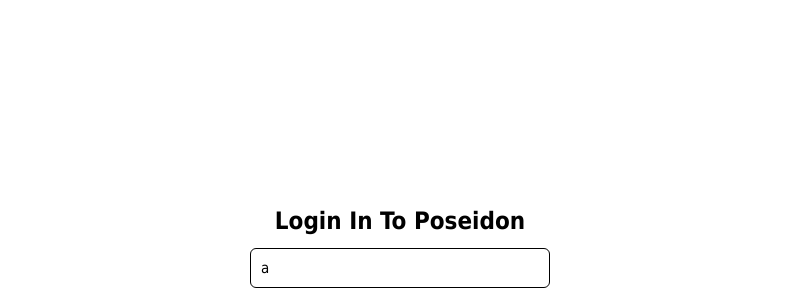
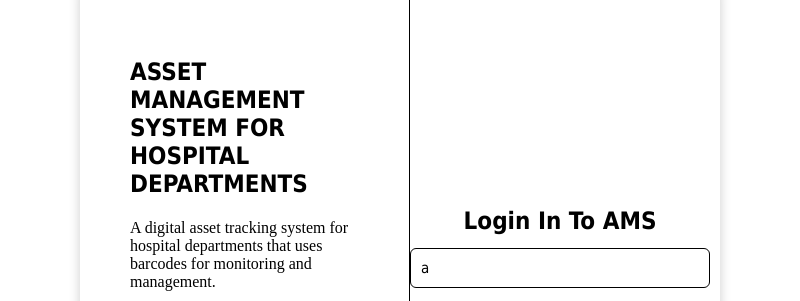
Before and after one commit to No-zel/mch-inventory-software, an Electron app: page src/views/login.html in a window 800 px wide. Shown: the part 96-397 px from the top of the page. Drawn offline with Linux system fonts and the light colour scheme.

Commit message:
before presentation

```diff
--- a/src/js/functions/applyFilter.js
+++ b/src/js/functions/applyFilter.js
@@ -1,8 +1,8 @@
 import { populateTable, populateDataCounter } from '../index.js';
 
 export function applyFilter(e) {
+  const loadingIndicator = document.getElementById("loading");
   e.preventDefault();
-
   const selected = Array.from(document.querySelectorAll('#FilterForm input:checked'))
 
     const filters = {
@@ -30,8 +30,15 @@
 
   const filteredItems = reportItems.length ? reportItems : window.allItems;
 
-
-  populateTable(filteredItems);
-  populateDataCounter();
-  filterModal.style.display = "none";
+  loadingIndicator.style.display = "flex";
+  try {
+    populateTable(filteredItems);
+    populateDataCounter();
+    filterModal.style.display = "none";
+  } catch {
+    console.error("err")
+    filterModal.style.display = "none";
+  } finally {
+    loadingIndicator.style.display = "none";
+  }
 }
--- a/src/js/functions/populateOverviewModal.js
+++ b/src/js/functions/populateOverviewModal.js
@@ -44,8 +44,10 @@
 
             Object.entries(subCategoryGroups).forEach(([acc, items]) => {
                 const subCatwrapper = document.createElement("div");
+                subCatwrapper.style.borderLeft = "5px solid #f0f0f0";
                 subCatwrapper.style.marginTop = "10px";
-                subCatwrapper.style.marginLeft = "25px";
+                subCatwrapper.style.marginLeft = "7px";
+                subCatwrapper.style.paddingLeft = "20px";
 
                 const subCatToggleButton = document.createElement("button");
                 subCatToggleButton.textContent = "+";
--- a/src/style/styles.css
+++ b/src/style/styles.css
@@ -332,12 +332,57 @@
   font-family: 'Tahoma', sans-serif;
   font-weight: bold;
 }
+
+.logo-information{
+    margin-top: 20px;
+    height: 100px;
+    width: 100px;
+}
+.login-layout {
+  position: fixed; /* Full screen */
+  top: 0;
+  left: 0;
+  width: 100vw;
+  height: 100vh;
+  display: flex;
+  justify-content: center;
+  align-items: center;
+  background-color: rgba(255, 255, 255, 0.3); /* optional: dim background */
+  z-index: 1000; /* optional: make sure it's above other content */
+}
+
+.login-modal {
+  display: flex;
+  flex-direction: row;
+  justify-content: center;
+  align-items: center;
+  background-color: #ffffff;
+  width: 80%;
+  height: 80vh;
+  border-radius: 8px; /* optional: rounded corners */
+  box-shadow: 0 4px 12px rgba(0, 0, 0, 0.2); /* optional: subtle shadow */
+}
+
 .login-container {
+  background-color: #ffffff;
+  border-left: solid 1px;
+  width: 50%;
+  height: 100%;
   display: flex;
   flex-direction: column;
+  align-items: center;
   justify-content: center;
-  align-items: center;
-  height: 100vh;
+  margin: 10px;
+}
+
+
+.information-container {
+  flex-direction: column;
+  height: 100%;
+  display: flex;
+  margin: 20px;
+  margin-left: 50px;
+  margin-top: 20%;
 }
 
 .input-field, .login-button {
--- a/src/utils/request.js
+++ b/src/utils/request.js
@@ -1,5 +1,5 @@
 const options = {
-  baseUrl: "http://192.168.100.8:5001/mch/v1",
+  baseUrl: "http://192.168.100.9:5001/mch/v1",
   headers: {
     Accept: "application/json",
     "Content-Type": "application/json",
--- a/src/views/login.html
+++ b/src/views/login.html
@@ -12,21 +12,34 @@
     <p>Logging in...</p>
   </div>
   <div class="header-container">
-    <img src="../assets/mch-logo.jpeg" class="logo">
+    <!-- <img src="../assets/mch-logo.jpeg" alt="Logo here" class="logo"> -->
 
     <div class="logout-container">
       <!-- <button id="sign-up-open" class="logout-button">Sign Up</button> -->
       <p id="contact-button">github.com/no-zel</p>
     </div>
   </div>
+  <div class="login-layout">
+    <div class="login-modal">
+        <div class="information-container">
+          <h2 id="loginTitle">ASSET MANAGEMENT SYSTEM FOR HOSPITAL DEPARTMENTS</h2>
+          <p>
+            A digital asset tracking system for hospital departments that uses barcodes for monitoring and management.
+          </p>
+          <img src="../assets/mch-logo.jpeg" alt="Logo here" class="logo-information">
+        </div>
+
       <div class="login-container">
-    <h2 id="loginTitle">Login In To Poseidon</h2>
+        <h2 id="loginTitle">Login In To AMS</h2>
         <form id="loginForm" method="post">
           <input class="input-field" type="text" id="username" placeholder="Username" value="a" required />
           <input class="input-field" type="password" id="password" placeholder="Password" value="a" required />
           <button class="login-button" type="submit">Login</button>
         </form>
       </div>
+    </div>
+  </div>
+
 
   <div id="notificationModal" class="modal">
     <div class="modal-small">
```
Also changed, not shown: src/views/table.html (+2 -2 lines). Lines whose indentation alone changed are shown as unchanged.
